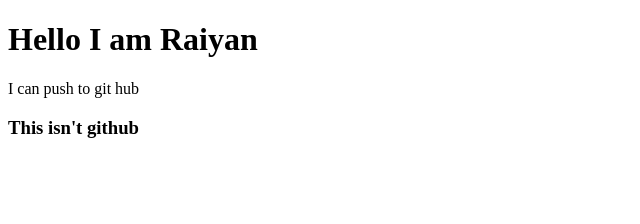
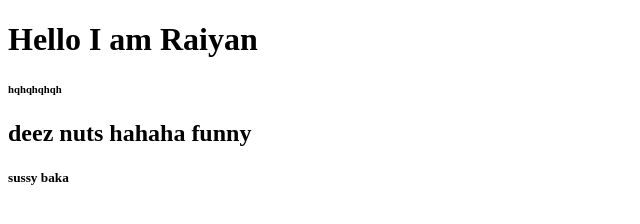
Before and after one commit to JI-Raiyan/my-first-website, a plain HTML site: page index.html in a window 1280 px wide. Shown: the whole page, without its empty margins (0-640 px from the left). Drawn offline with Linux system fonts and the light colour scheme.

Commit message:
very sus

```diff
--- a/index.html
+++ b/index.html
@@ -8,7 +8,8 @@
 </head>
 <body>
     <h1>Hello I am Raiyan</h1>
-    <p>I can push to git hub</p>
-    <h3>This isn't github </h3>
+    <h6>hqhqhqhqh</h6>
+    <h2>deez nuts hahaha funny </h2>
+    <h5>sussy baka</h5>
 </body>
 </html>
```
